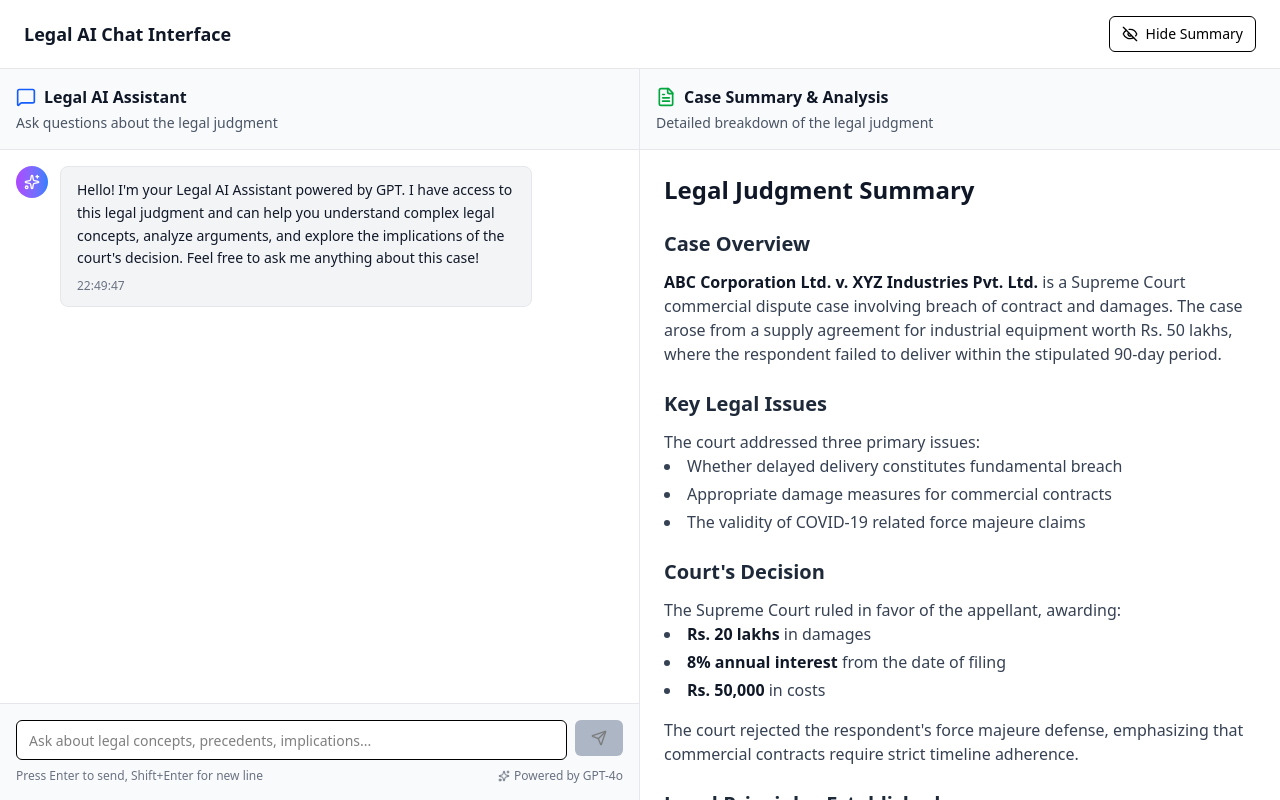
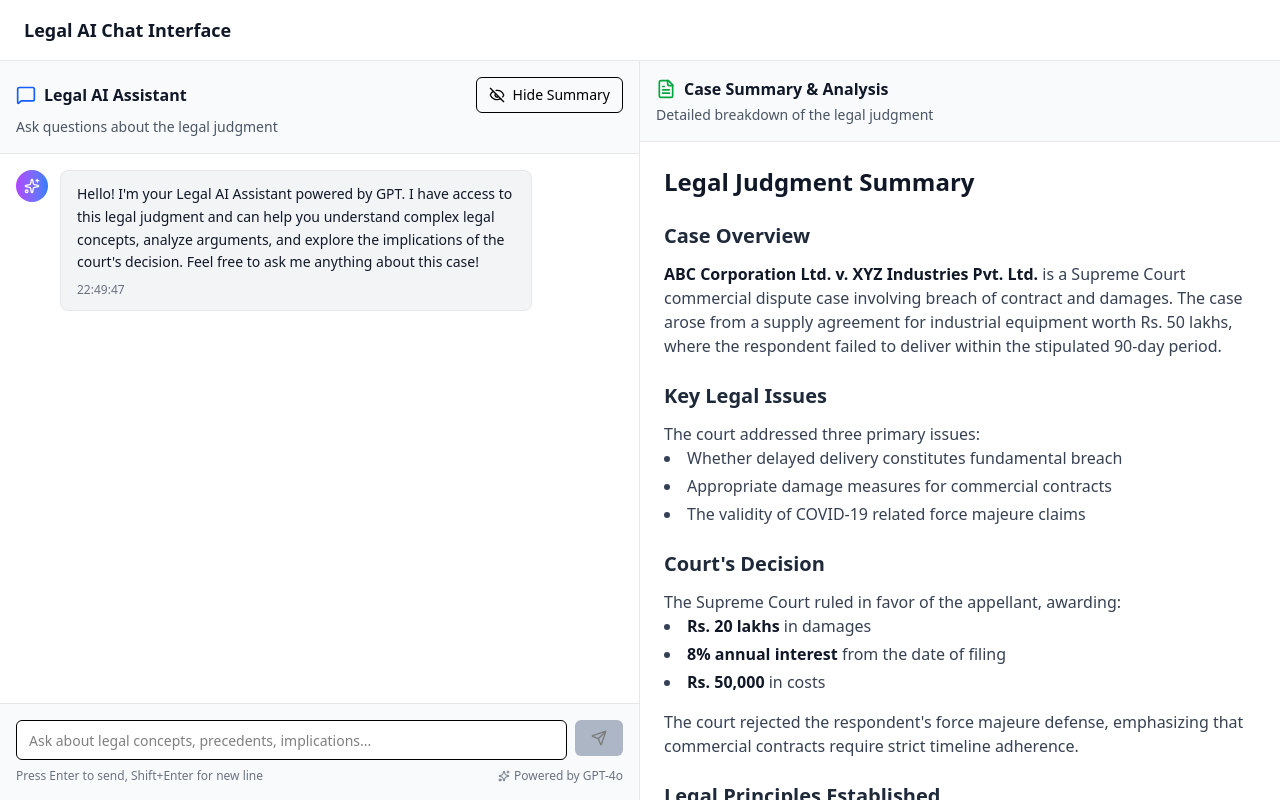
Before and after one commit to Vaishnav18k/Legal_summarize, a Next.js app: page /summary in a window 1280 px wide. Built offline with nearby package versions, Linux system fonts and the light colour scheme; no server answers; what @edgestore/react, @stackframe/stack would draw is missing.

Commit message:
enhanced chat interface

```diff
--- a/src/app/summary/page.tsx
+++ b/src/app/summary/page.tsx
@@ -1,39 +1,5 @@
-// // app/summary/page.tsx
-// "use client";
-// import { useEffect, useState } from "react";
 
-// export default function SummaryPage() {
-//   const [summaryData, setSummaryData] = useState<any>(null);
 
-//   useEffect(() => {
-//     const data = localStorage.getItem("summaryData");
-//     if (data) {
-//       setSummaryData(JSON.parse(data));
-//       // Clear localStorage after retrieval
-//       localStorage.removeItem("summaryData");
-//     } else {
-//       // Redirect back if no data
-//     //   window.location.href = "/";
-//     }
-//   }, []);
-
-//   if (!summaryData) {
-//     return <div>Loading...</div>;
-//   }
-
-//   return (
-//     <div className="p-8">
-//       <h1 className="text-2xl font-bold mb-4">Generated Summary</h1>
-//       <p>
-//         <strong>File:</strong> {summaryData.fileName}
-//       </p>
-//       <p>
-//         <strong>Summary Style:</strong> {summaryData.summaryStyle.name}
-//       </p>
-//       {/* Add your summary display logic here */}
-//     </div>
-//   );
-// }
 'use client';
 import React, { useState } from 'react';
 import { ArrowLeft, Eye, EyeOff, MessageSquare, FileText, Sparkles, Send } from 'lucide-react';
@@ -62,7 +28,7 @@ const LegalAIChat: React.FC = () => {
               {/* <p className="text-sm text-gray-500">ABC Corporation Ltd. v. XYZ Industries Pvt. Ltd.</p> */}
             </div>
           </div>
-          <div className="flex items-center gap-2">
+          {/* <div className="flex items-center gap-2">
             <button
               onClick={toggleSummary}
               className="flex items-center gap-2 justify-center whitespace-nowrap text-sm font-medium ring-offset-background transition-colors focus-visible:outline-none focus-visible:ring-2 focus-visible:ring-ring focus-visible:ring-offset-2 disabled:pointer-events-none disabled:opacity-50 border border-input bg-background hover:bg-accent hover:text-accent-foreground h-9 rounded-md px-3"
@@ -70,7 +36,7 @@ const LegalAIChat: React.FC = () => {
               {showSummary ? <EyeOff className="h-4 w-4" /> : <Eye className="h-4 w-4" />}
               {showSummary ? 'Hide Summary' : 'Show Summary'}
             </button>
-          </div>
+          </div> */}
         </div>
         {/* <div className="flex gap-2 mt-4">
           <button className="inline-flex items-center justify-center gap-2 whitespace-nowrap font-medium ring-offset-background transition-colors focus-visible:outline-none focus-visible:ring-2 focus-visible:ring-ring focus-visible:ring-offset-2 disabled:pointer-events-none disabled:opacity-50 bg-primary text-primary-foreground hover:bg-primary/90 h-9 rounded-md px-3 text-xs">
@@ -90,12 +56,22 @@ const LegalAIChat: React.FC = () => {
         {/* Chat Section */}
         <div className={`bg-white flex flex-col ${showSummary ? 'w-1/2' : 'w-full'} border-r border-gray-200 transition-all duration-300`}>
          <div className="p-4 border-b border-gray-200 bg-gray-50">
+  <div className="flex items-center justify-between">
     <h2 className="font-semibold text-gray-900 flex items-center gap-2">
       <MessageSquare className="h-5 w-5 text-blue-600" />
       Legal AI Assistant
     </h2>
+    <button
+      onClick={toggleSummary}
+      className="flex items-center gap-2 justify-center whitespace-nowrap text-sm font-medium ring-offset-background transition-colors focus-visible:outline-none focus-visible:ring-2 focus-visible:ring-ring focus-visible:ring-offset-2 disabled:pointer-events-none disabled:opacity-50 border border-input bg-background hover:bg-accent hover:text-accent-foreground h-9 rounded-md px-3"
+    >
+      {showSummary ? <EyeOff className="h-4 w-4" /> : <Eye className="h-4 w-4" />}
+      {showSummary ? 'Hide Summary' : 'Show Summary'}
+    </button>
+  </div>
   <p className="text-sm text-gray-600 mt-1">Ask questions about the legal judgment</p>
 </div>
+
           <div className="flex-1 overflow-y-auto p-4">
             <div className="space-y-4">
               <div className="flex gap-3 justify-start">
```
Lines whose indentation alone changed are shown as unchanged.
